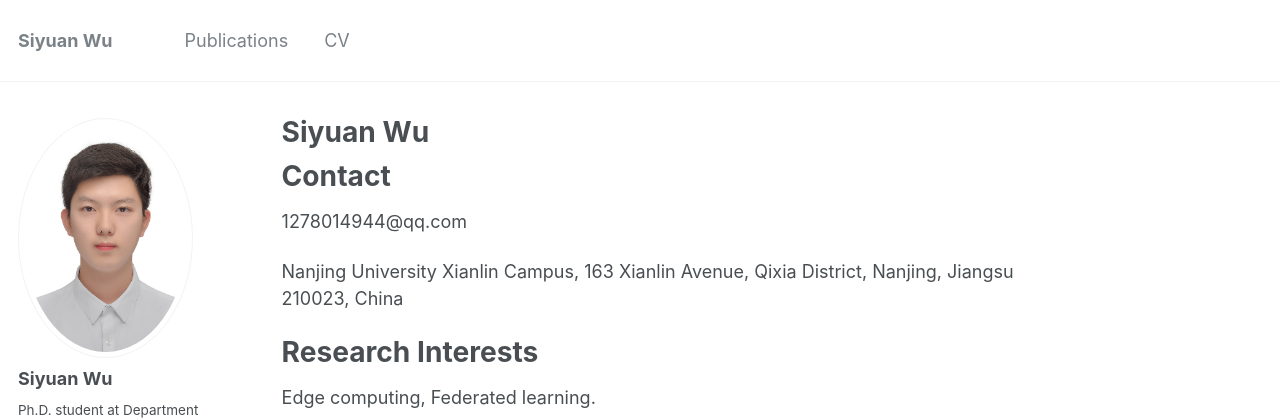
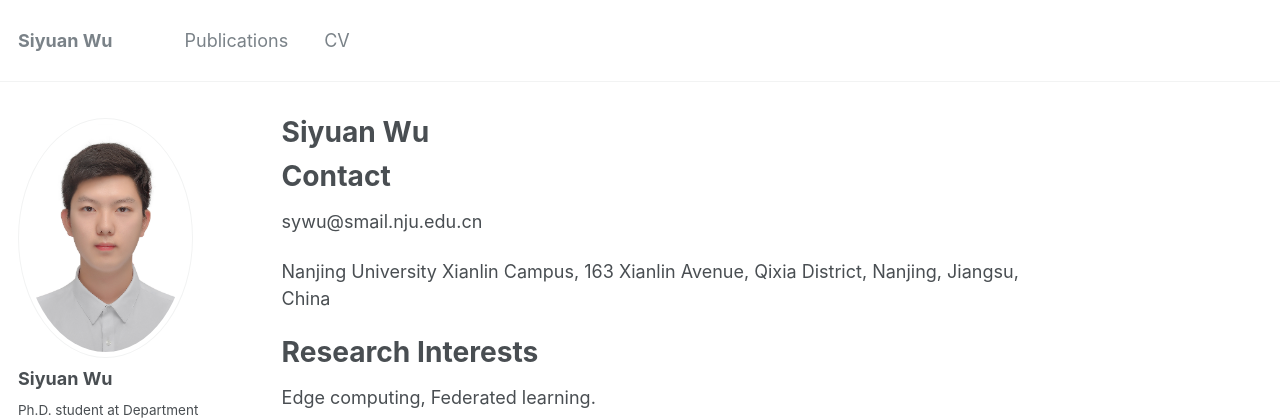
Before and after one commit to Siyuan01/Siyuan01.github.io, a Jekyll site: the page built from _pages/about.md, in a window 1280 px wide. Shown: the top 420 px of the page. Built offline with Jekyll 4.4.1, drawn with Linux system fonts in a browser that asks for light colours; some web fonts are replaced.

Commit message:
Update contact information in about.md
Updated contact email and removed postal code from address.

```diff
--- a/_pages/about.md
+++ b/_pages/about.md
@@ -13,9 +13,9 @@ redirect_from:
 
 Contact
 ======
-1278014944@qq.com
+sywu@smail.nju.edu.cn
 
-Nanjing University Xianlin Campus, 163 Xianlin Avenue, Qixia District, Nanjing, Jiangsu 210023, China
+Nanjing University Xianlin Campus, 163 Xianlin Avenue, Qixia District, Nanjing, Jiangsu, China
 
 
 Research Interests
```
